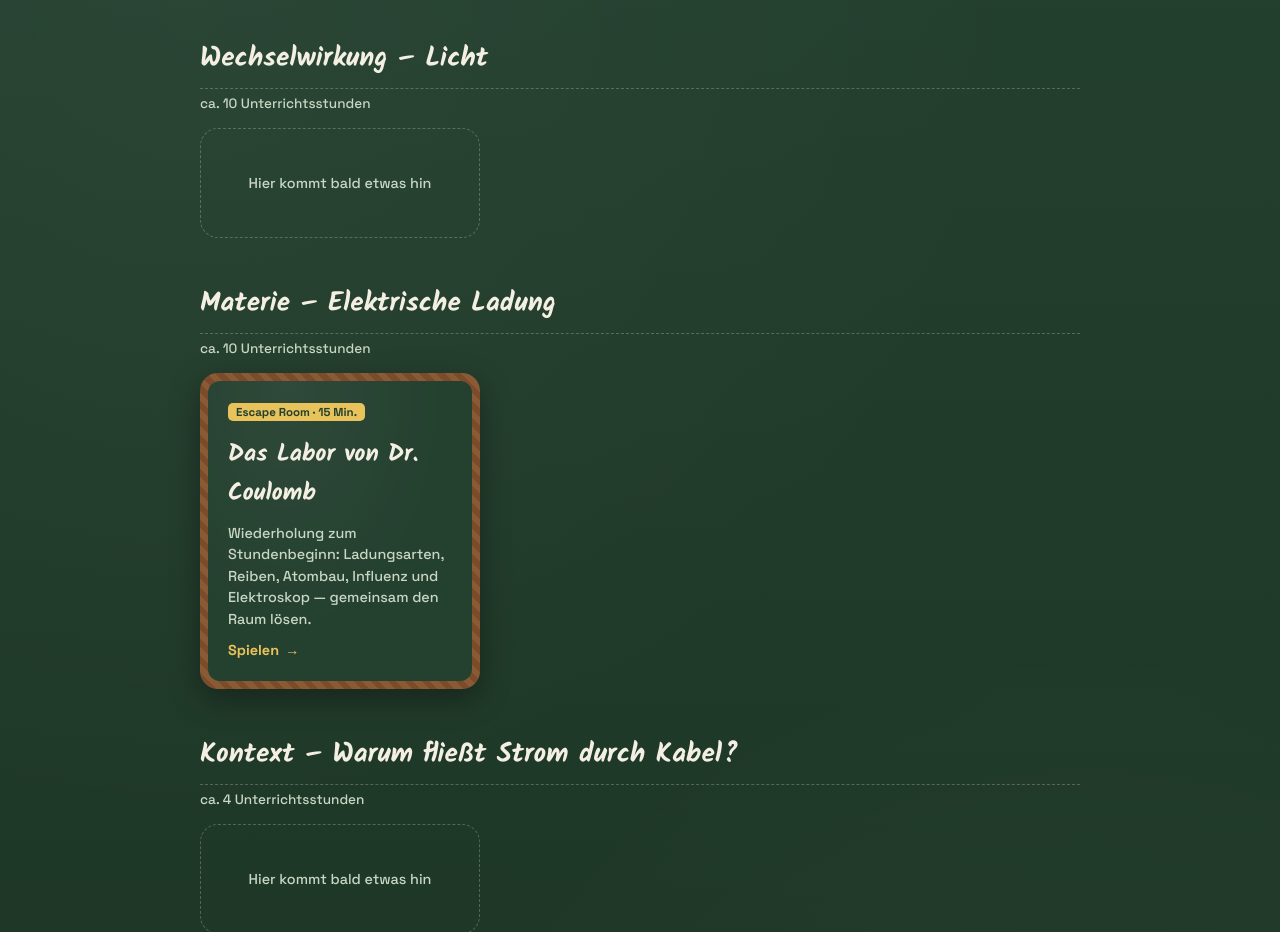
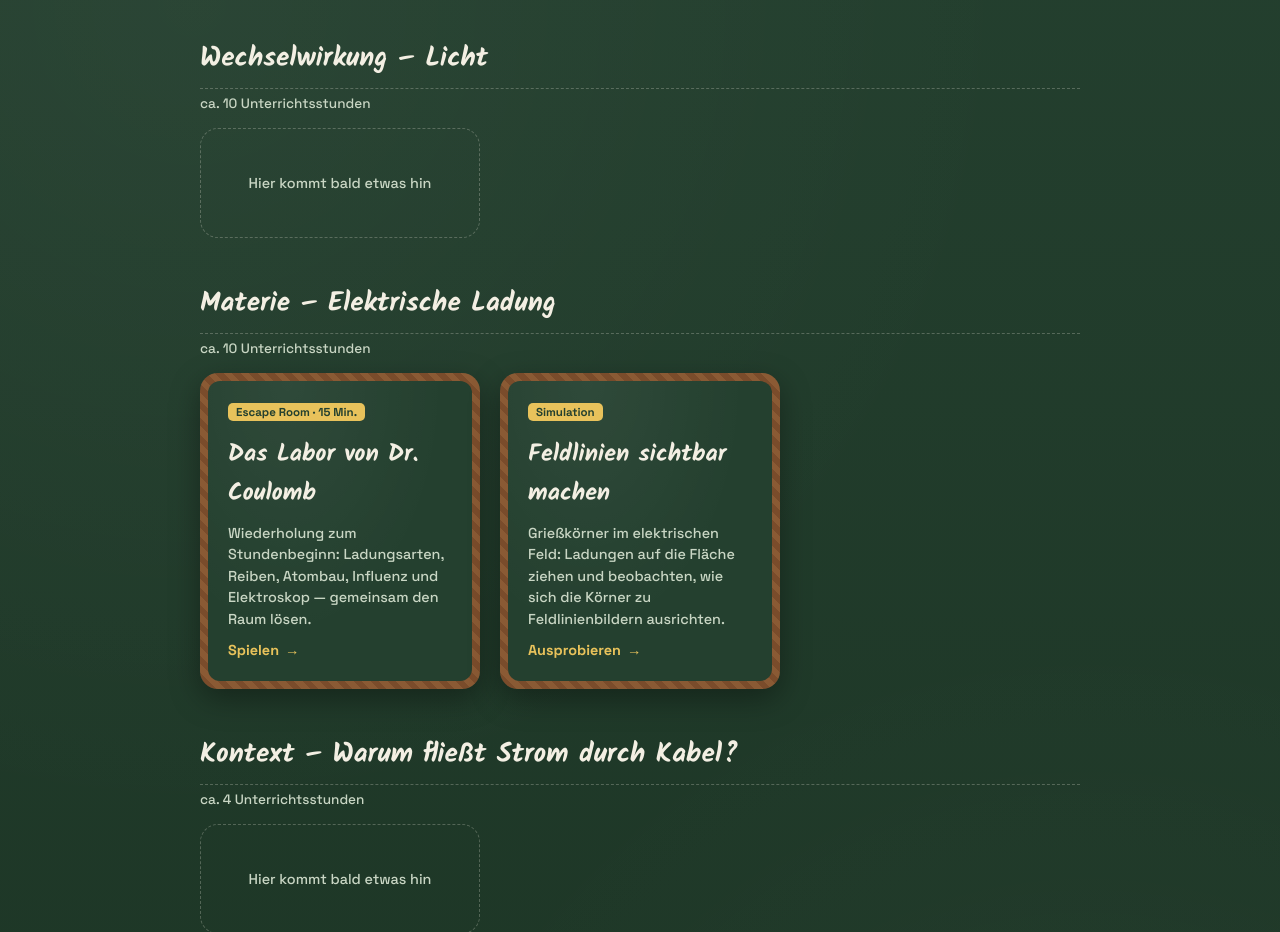
Before and after one commit to LenaKaeck/Physik-8, a plain HTML site: page index.html in a window 1280 px wide. Shown: the part 168-1100 px from the top of the page. Drawn offline with Linux system fonts and the light colour scheme.

Commit message:
Link field line simulation on start page
Co-Authored-By: Claude Sonnet 5.5 <noreply@anthropic.com>

```diff
--- a/index.html
+++ b/index.html
@@ -82,6 +82,15 @@
             <span class="play">Spielen</span>
           </div>
         </a>
+
+        <a class="card" href="feldlinien-griess.html">
+          <div class="card-inner">
+            <span class="tag">Simulation</span>
+            <h2>Feldlinien sichtbar machen</h2>
+            <p>Grießkörner im elektrischen Feld: Ladungen auf die Fläche ziehen und beobachten, wie sich die Körner zu Feldlinienbildern ausrichten.</p>
+            <span class="play">Ausprobieren</span>
+          </div>
+        </a>
       </div>
     </section>
 
```
